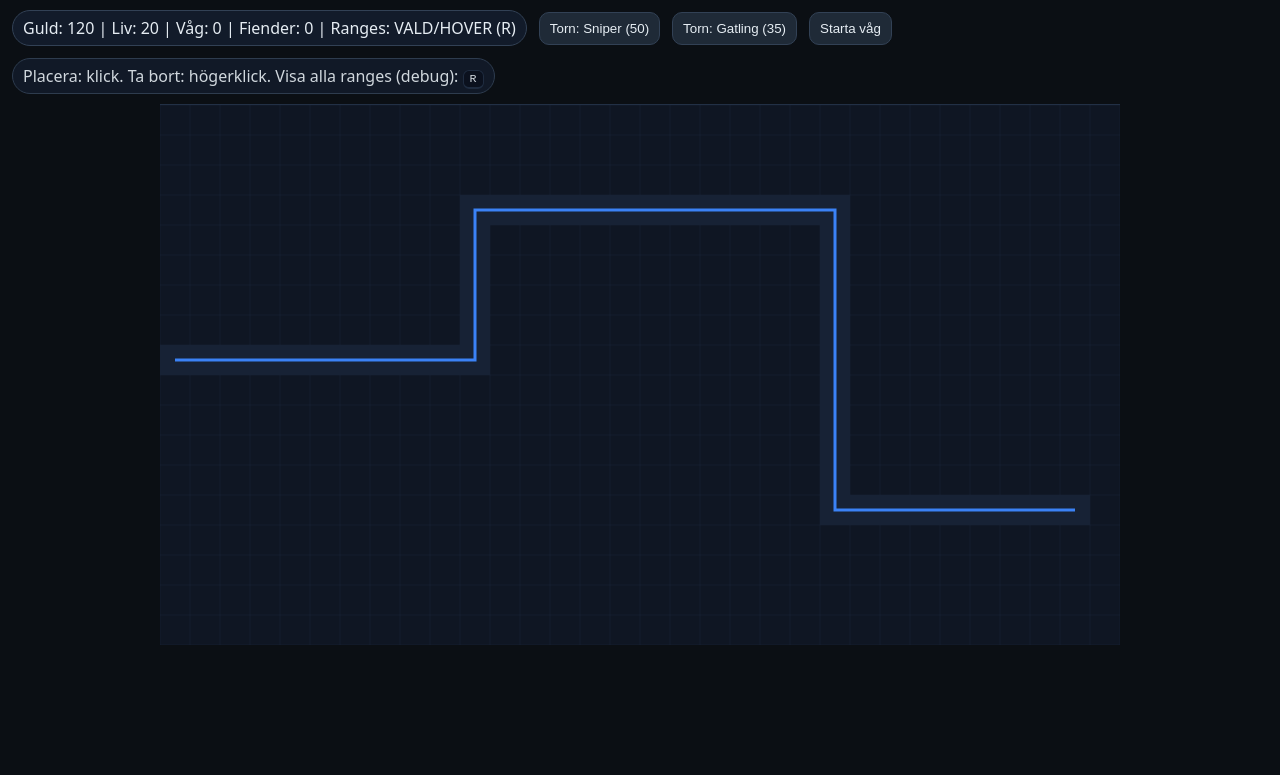
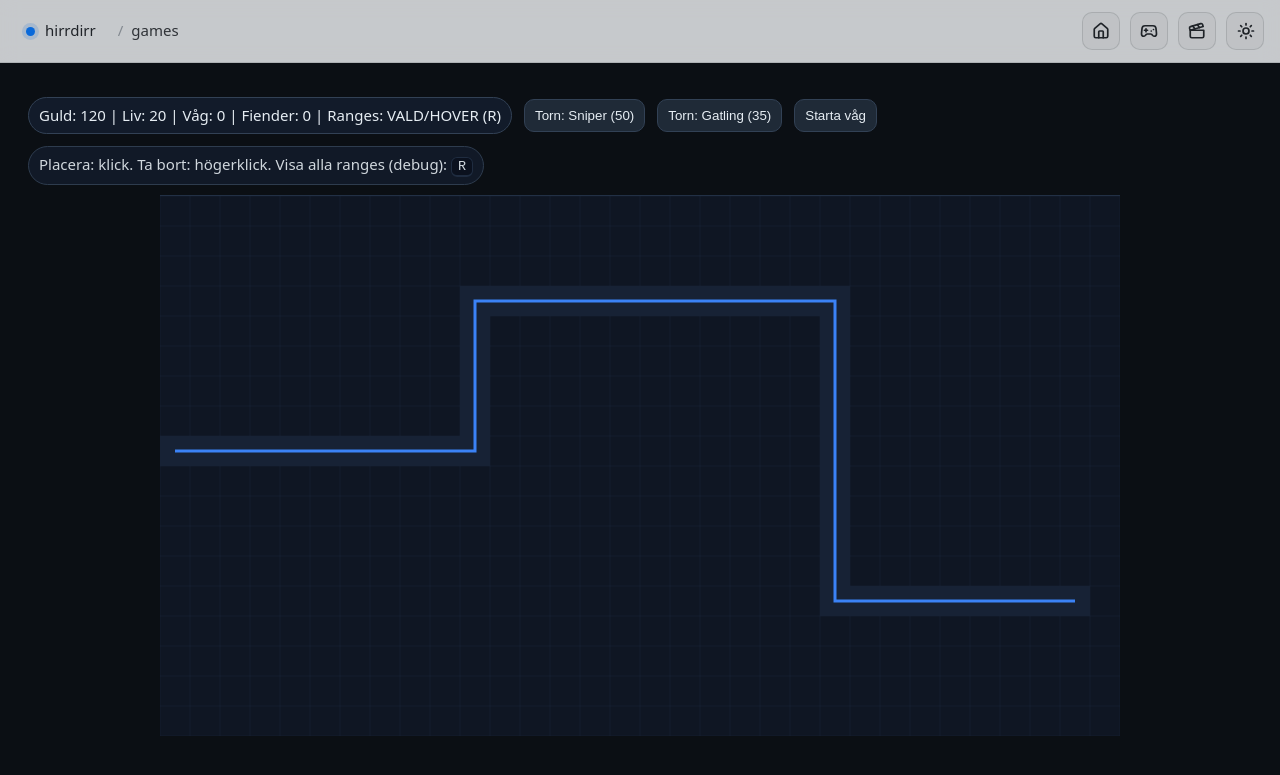
Before and after one commit to hirrdirr/hirrdirr.github.io, a Jekyll site: the page built from games/td/index.html, in a window 1280 px wide. Shown: the top 775 px of the page. Built offline with Jekyll 4.4.1, drawn with Linux system fonts in a browser that asks for light colours.

Commit message:
Update index.html

```diff
--- a/games/td/index.html
+++ b/games/td/index.html
@@ -1,3 +1,9 @@
+---
+layout: default
+title: hirrdirr • Tower Defence
+navlabel: games
+---
+
 <!doctype html>
 <html lang="sv">
 <head>
```
